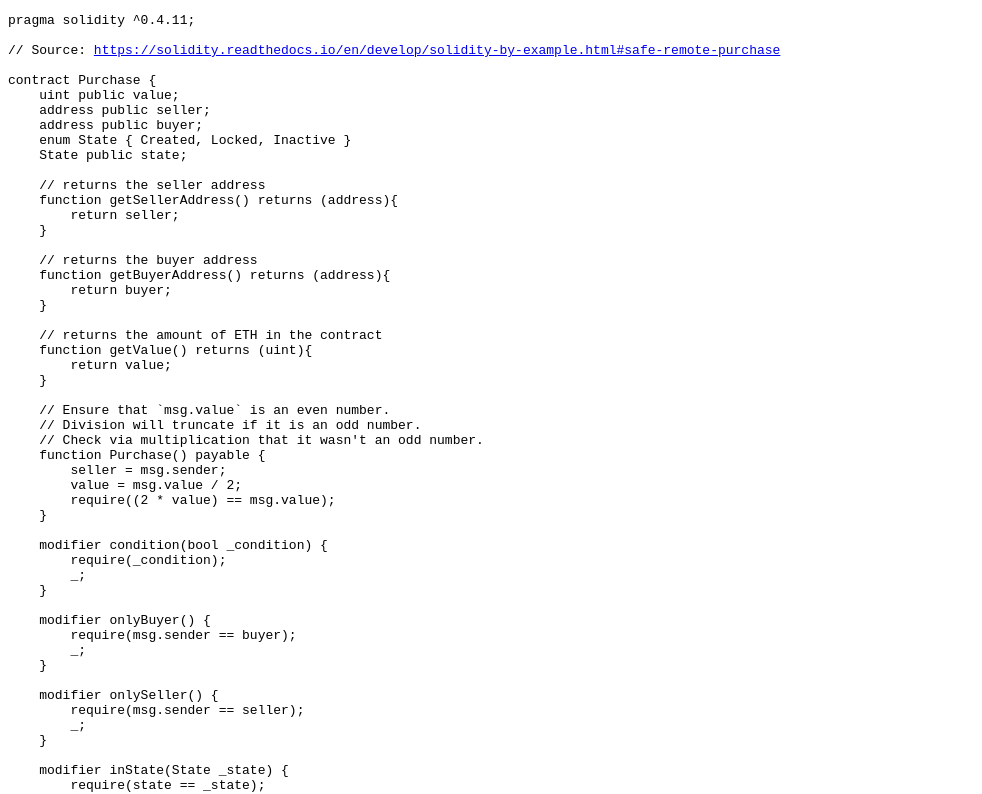
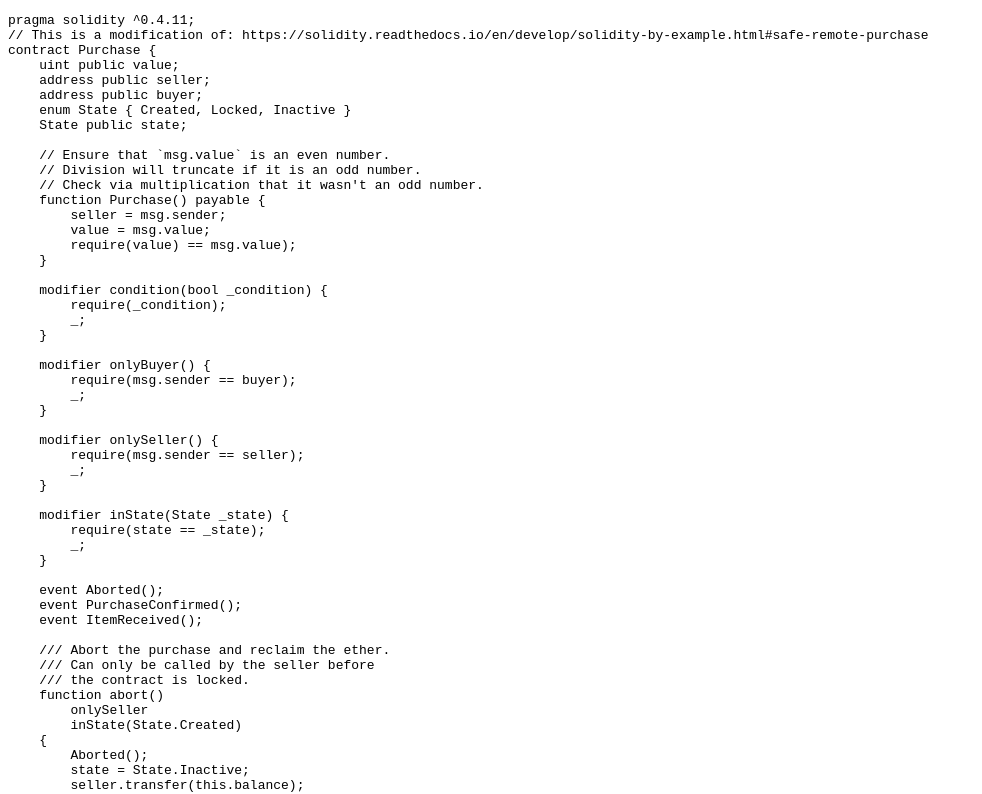
Before and after one commit to leon-do/Ethereum-Store, a plain HTML site: page contract.html in a window 1280 px wide. Shown: the top 794 px of the page, without its empty margins (0-982 px from the left). Drawn offline with Linux system fonts and the light colour scheme.

Commit message:
contract tweak

```diff
--- a/contract.html
+++ b/contract.html
@@ -7,9 +7,7 @@
 
 <pre>
 pragma solidity ^0.4.11;
-
-// Source: <a href='https://solidity.readthedocs.io/en/develop/solidity-by-example.html#safe-remote-purchase'>https://solidity.readthedocs.io/en/develop/solidity-by-example.html#safe-remote-purchase</a>
-
+// This is a modification of: https://solidity.readthedocs.io/en/develop/solidity-by-example.html#safe-remote-purchase
 contract Purchase {
     uint public value;
     address public seller;
@@ -17,28 +15,13 @@ contract Purchase {
     enum State { Created, Locked, Inactive }
     State public state;
 
-    // returns the seller address
-    function getSellerAddress() returns (address){
-        return seller;
-    }
-
-    // returns the buyer address
-    function getBuyerAddress() returns (address){
-        return buyer;
-    }
-
-    // returns the amount of ETH in the contract
-    function getValue() returns (uint){
-        return value;
-    }
-
     // Ensure that `msg.value` is an even number.
     // Division will truncate if it is an odd number.
     // Check via multiplication that it wasn't an odd number.
     function Purchase() payable {
         seller = msg.sender;
-        value = msg.value / 2;
-        require((2 * value) == msg.value);
+        value = msg.value;
+        require(value) == msg.value);
     }
 
     modifier condition(bool _condition) {
```
Also changed, not shown: buy.html (+4 -5 lines), contract.js (+1 -1 lines), sell.html (+4 -2 lines).
